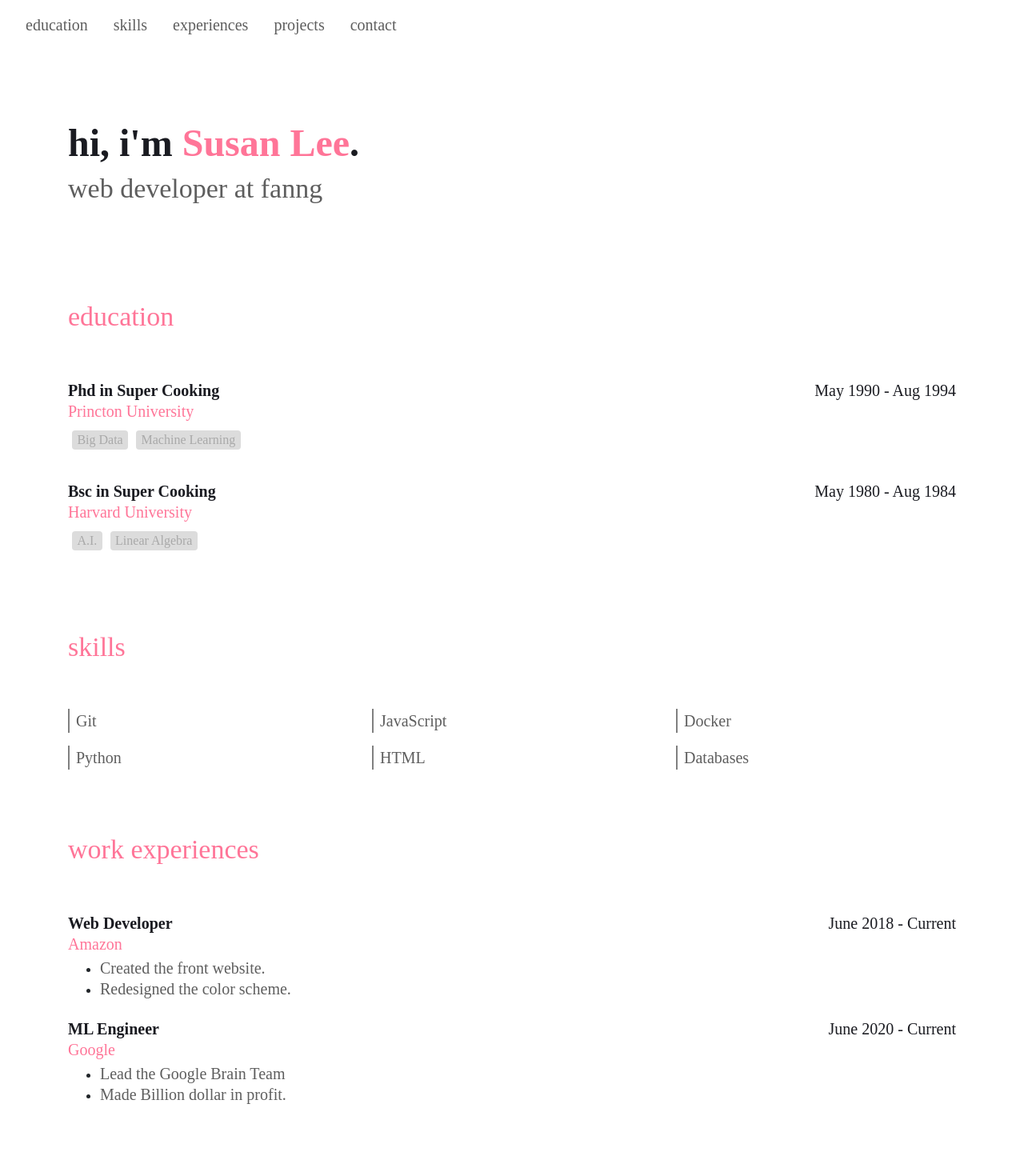
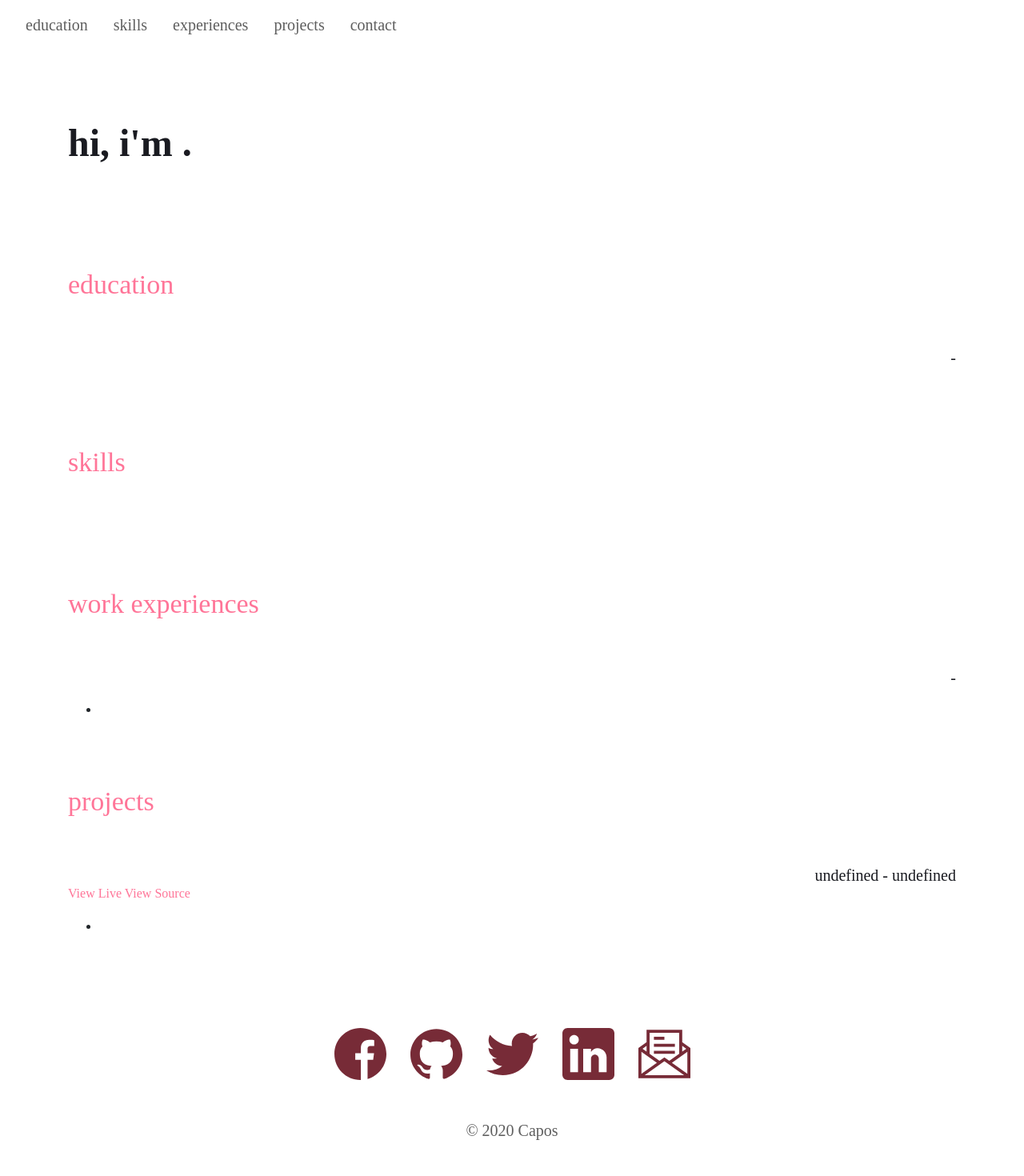
Before and after one commit to abimsedhain/portfolio_designer, a React (Create React App) app: page /template in a window 1280 px wide. Shown: the top 1470 px of the page at 80% size. After the commit the page ends 1444 px from the top, so only its background shows below. Built offline with nearby package versions, Linux system fonts and the light colour scheme.

Commit message:
feat(form): linked form and preview

```diff
--- a/src/App.js
+++ b/src/App.js
@@ -1,4 +1,4 @@
-import React from 'react';
+import React, {useState}  from 'react';
 import './App.css';
 
 // Importing Components
@@ -14,9 +14,13 @@ import { ThemeProvider } from "styled-components"
 
 //React Router
 import { BrowserRouter as Router, Switch, Route } from 'react-router-dom';
-// import Template from './components/Template';
+
+
+// importing user context where all the data will be stored
+import { userContext, initialUser } from "./components/utility/UserContext"
 
 function App() {
+	const userState = useState(initialUser)
 	return (
 		<Router>
 			<div className="App">
@@ -24,8 +28,10 @@ function App() {
 					<Switch>
 						<Route path="/" exact component={Home} />
 						<Route path="/about" component={About} />
-						<Route path="/form" component={UserDetails} />
-						<Route path="/template" component={Template}/>
+						<userContext.Provider value={userState}>
+							<Route path="/form" component={UserDetails} />
+							<Route path="/template" component={Template} />
+						</userContext.Provider>
 					</Switch>
 				</ThemeProvider>
 			</div>
--- a/src/components/form/UserDetails.js
+++ b/src/components/form/UserDetails.js
@@ -1,4 +1,4 @@
-import React, { useState, useRef } from 'react';
+import React, { useState, useRef, useContext } from 'react';
 import {Row, Col } from "reactstrap";
 import { Route, useHistory } from 'react-router-dom';
 import PersonalInfo from './PersonalInfo';
@@ -12,42 +12,11 @@ import LogoBar from '../LogoBar';
 import Template from '../templates/Template';
 
 import { FormContainer } from '../styled/StyledComponents';
-
+import {userContext} from "../utility/UserContext";
 
 function UserDetails({ match }) {
 	const history = useHistory()
-	const [formData, setFormData] = useState({
-		fullName: '',
-		email: '',
-		bio: '',
-
-		github: '',
-		linkedin: '',
-
-		skills: [""],
-
-		projects: [{
-			Title: "",
-			Description: "",
-			SourceLink: "",
-			DemoLink: "",
-			Highlights: [""]
-		}],
-		experiences: [{
-			CompanyName: "",
-			Position: "",
-			StartDate: "",
-			EndDate: "",
-			Highlights: [""]
-		}],
-		education: [{
-			InstituteName: "",
-			StartDate: "",
-			EndDate: "",
-			Degree: ""
-		}],
-		errorMsg: ''
-	});
+	const [formData, setFormData] = useContext(userContext);
 	// Creating an array for the components and react element array. then returning the selected array
 	const FormComponents = useRef([PersonalInfo, SocialMedia, Projects, Experience, Education, Review, Submit])
 
--- a/src/components/templates/Template.js
+++ b/src/components/templates/Template.js
@@ -1,4 +1,4 @@
-import React from "react";
+import React, {useContext} from "react";
 import Theme from "./styled/Theme";
 import styled, { ThemeProvider } from "styled-components";
 import { Container, Col, Row } from "reactstrap";
@@ -15,10 +15,9 @@ import twitter from '../../assets/twit.svg'
 import linkedin from '../../assets/linkedin.svg'
 import mail from '../../assets/email.svg'
 
-// import hexToFilter from "../utility/hexToFilter"
-
+import {userContext} from "../utility/UserContext"
 // For testing purpose only
-import tempUser from "./TempUser"
+// import user from "./TempUser"
 // For testing purpose only
 
 
@@ -32,17 +31,19 @@ const StyledImg = styled.img`
 
 function Template() {
 
+	const [user, setUser] = useContext(userContext);
+	// console.log(formData)
 	// console.log(hexToFilter("#000000"))
 	return (<ThemeProvider theme={Theme}>
 		<TemplateNavbar/>
 		<Container className="text-left py-5">
 			<Row>
 				<Col >
-					<Header Bold>hi, i'm <ColoredSpan Primary>{tempUser.fullName}</ColoredSpan>.</Header>
+					<Header Bold>hi, i'm <ColoredSpan Primary>{user.fullName}</ColoredSpan>.</Header>
 				</Col>
 			</Row>
 			<Row>
-				<Col ><Subheader White>{tempUser.bio.toLocaleLowerCase()}</Subheader>
+				<Col ><Subheader White>{user.bio.toLocaleLowerCase()}</Subheader>
 				</Col>
 			</Row>
 		</Container>
@@ -52,7 +53,7 @@ function Template() {
 					<Subheader Primary>education</Subheader>
 				</Col>
 			</Row>
-			{tempUser.education.map((edu, index) => (<EducationItem key={index} education={edu} />))}
+			{user.education.map((edu, index) => (<EducationItem key={index} education={edu} />))}
 		</Container>
 		<Container className="text-left pt-5" id="skills">
 			<Row className="pb-5 pt-3">
@@ -61,7 +62,7 @@ function Template() {
 				</Col>
 			</Row>
 			<Row>
-				{tempUser.skills.map((skill, index) => (<SkillItem key={index} skill={skill} />))}
+				{user.skills.map((skill, index) => (<SkillItem key={index} skill={skill} />))}
 			</Row>
 		</Container>
 		<Container className="text-left pt-5" id="experiences">
@@ -70,7 +71,7 @@ function Template() {
 					<Subheader Primary>work experiences</Subheader>
 				</Col>
 			</Row>
-			{tempUser.experiences.map((experience, index) => (<WorkItem key={index} experience={experience} />))}
+			{user.experiences.map((experience, index) => (<WorkItem key={index} experience={experience} />))}
 		</Container>
 		<Container className="text-left pt-5" id="projects">
 			<Row className="pb-5 pt-3">
@@ -78,7 +79,7 @@ function Template() {
 					<Subheader Primary>projects</Subheader>
 				</Col>
 			</Row>
-			{tempUser.projects.map((project, index) => (<ProjectItem key={index} project={project} />))}
+			{user.projects.map((project, index) => (<ProjectItem key={index} project={project} />))}
 		</Container>
 		<Container className="pt-5" id="contact">
 			<Row className="justify-content-center pt-5">
--- /dev/null
+++ b/src/components/utility/UserContext.js
@@ -0,0 +1,37 @@
+import {createContext, useState} from 'react';
+
+const userContext = createContext();
+const initialUser = {
+		fullName: '',
+		email: '',
+		bio: '',
+
+		github: '',
+		linkedin: '',
+
+		skills: [""],
+
+		projects: [{
+			Title: "",
+			Description: "",
+			SourceLink: "",
+			DemoLink: "",
+			Highlights: [""]
+		}],
+		experiences: [{
+			CompanyName: "",
+			Position: "",
+			StartDate: "",
+			EndDate: "",
+			Highlights: [""]
+		}],
+		education: [{
+			InstituteName: "",
+			StartDate: "",
+			EndDate: "",
+			Degree: "",
+			Courses:[""]
+		}],
+		errorMsg: ''
+	};
+export {userContext, initialUser };
```
Also changed, not shown: src/components/AppFooter.js (line endings or trailing spaces), src/components/AppNavbar.js (line endings or trailing spaces), src/components/Instruction.js (line endings or trailing spaces), src/components/styled/StyledComponents.js (line endings or trailing spaces).
